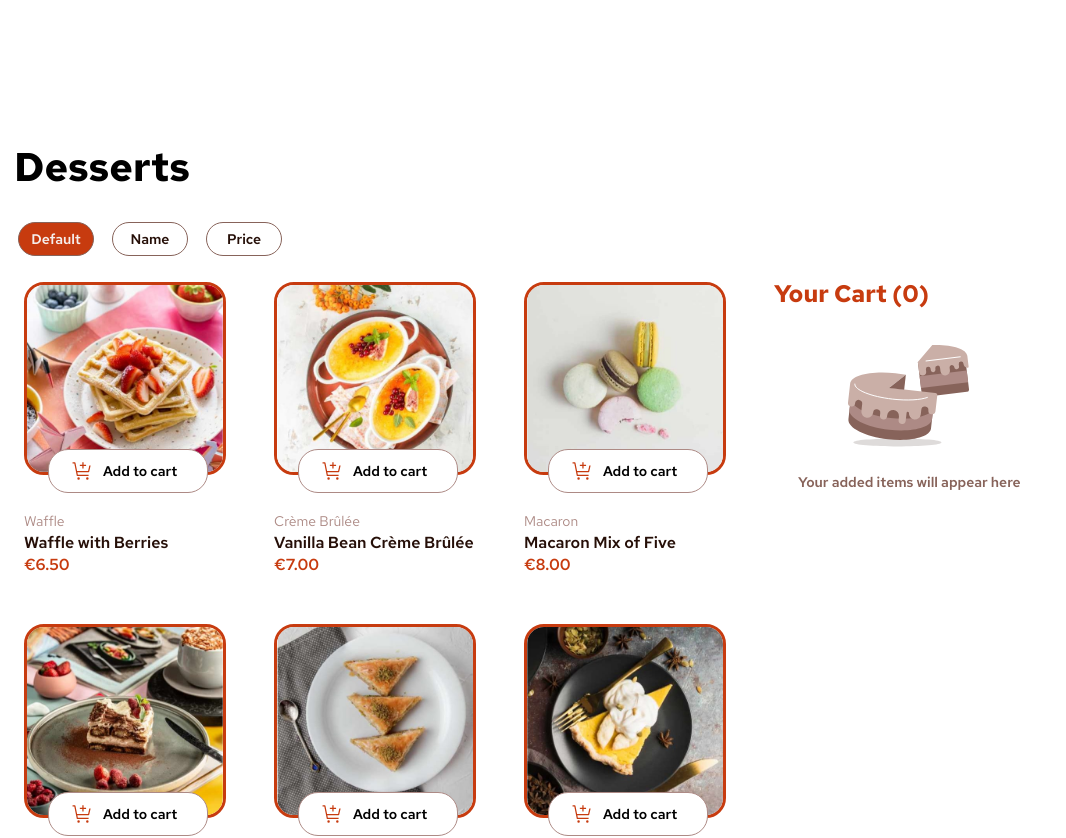
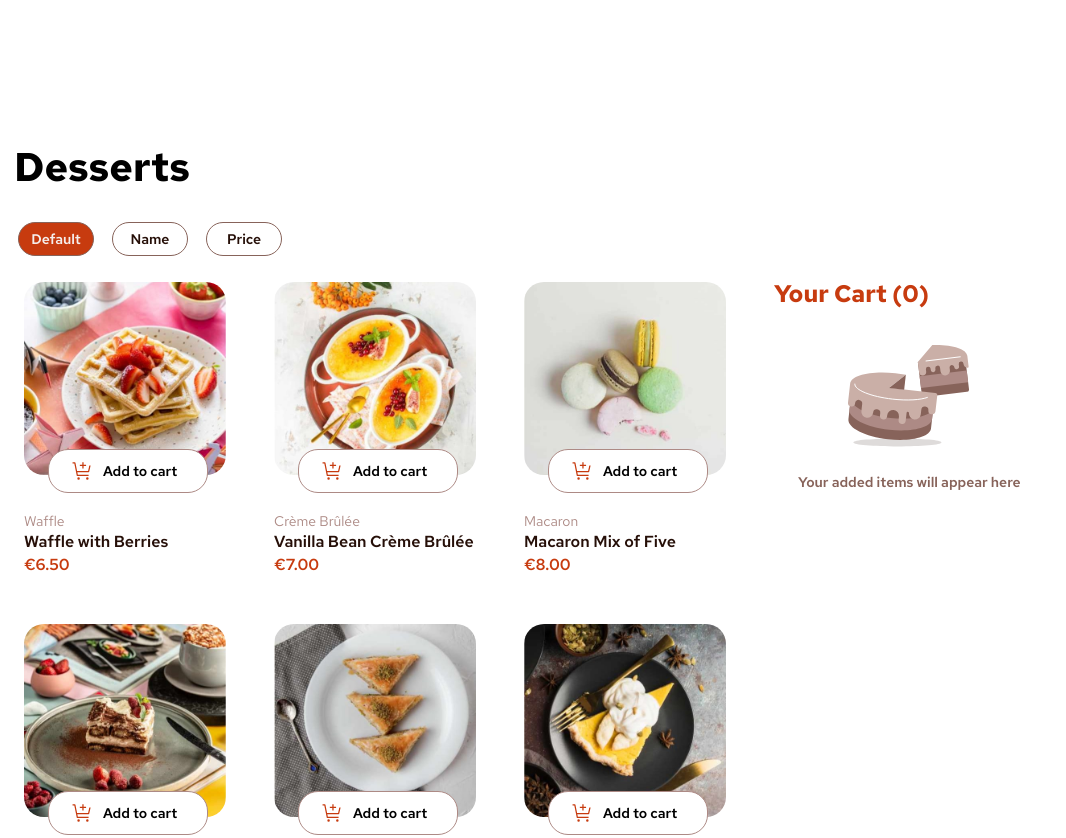
Before and after one commit to XavierVelasquezSoto/Test-Cart-Products, a React (Vite) app: page / in a window 1280 px wide. Shown: the top 838 px of the page, without its empty margins (0-1066 px from the left). Built offline with nearby package versions, Linux system fonts and the light colour scheme.

Commit message:
cursor, border

```diff
--- a/src/app.styles.js
+++ b/src/app.styles.js
@@ -76,6 +76,7 @@ const StyledCartProductRemove = styled.img`
 	border-radius: 100px;
 	height: 20px;
 	color: ${COLORS.brownLight};
+	cursor: pointer;
 `;
 
 ///
--- a/src/components/object-product/Object-Products.jsx
+++ b/src/components/object-product/Object-Products.jsx
@@ -52,7 +52,7 @@ const ObjectProducts = ({ product, cart, setCart, removeProduct }) => {
 				<source media='(min-width: 1024px)' srcSet={product.images.desktop} />
 				<source media='(min-width: 768px)' srcSet={product.images.tablet} />
 				<source media='(min-width: 360px)' srcSet={product.images.mobile} />
-				<StyledImg src={product.images.mobile} alt='' />
+				<StyledImg $active={!findProduct} src={product.images.mobile} alt='' />
 			</picture>
 
 			{!findProduct && (
--- a/src/components/object-product/object-products.styles.js
+++ b/src/components/object-product/object-products.styles.js
@@ -8,7 +8,8 @@ const StyledDivProduct = styled.div`
 `;
 
 const StyledImg = styled.img`
-	border: 3px solid ${COLORS.red};
+	/* border: 3px solid ${COLORS.red}; */
+	border: ${props => (props.$active ? 'none' : `3px solid ${COLORS.red}`)};
 	border-radius: 20px;
 	width: 100%;
 	height: auto;
@@ -70,11 +71,12 @@ const StyledAddMoreProducts = styled.button`
 	font-size: ${FONTS.fontSizeS};
 	bottom: 105px;
 	left: 108px;
+
+	@media screen and (width>768px) {
+		left: 48px;
+	}
 `;
 
-const StyledPaddingProducts = styled.div`
-	padding-top: 38px;
-`;
 const StyledProduct = styled.p`
 	margin: 0;
 	color: ${COLORS.brownLight};
```
